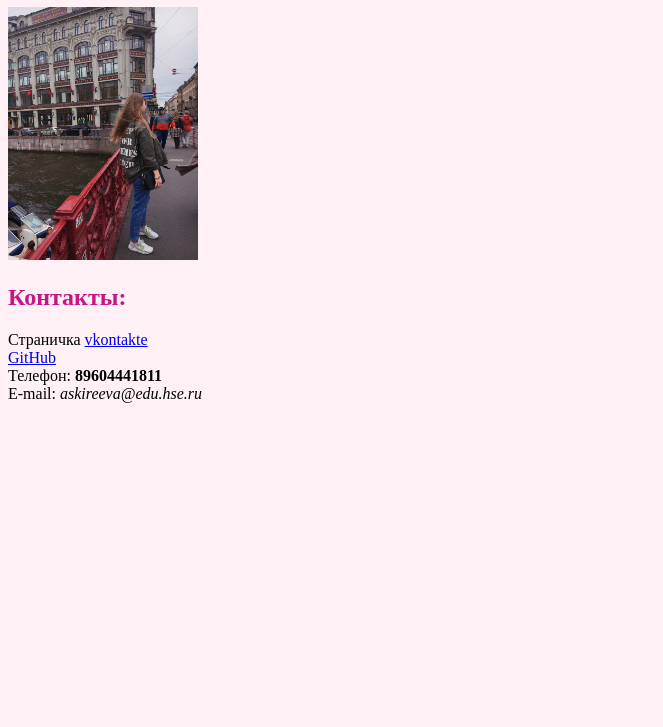
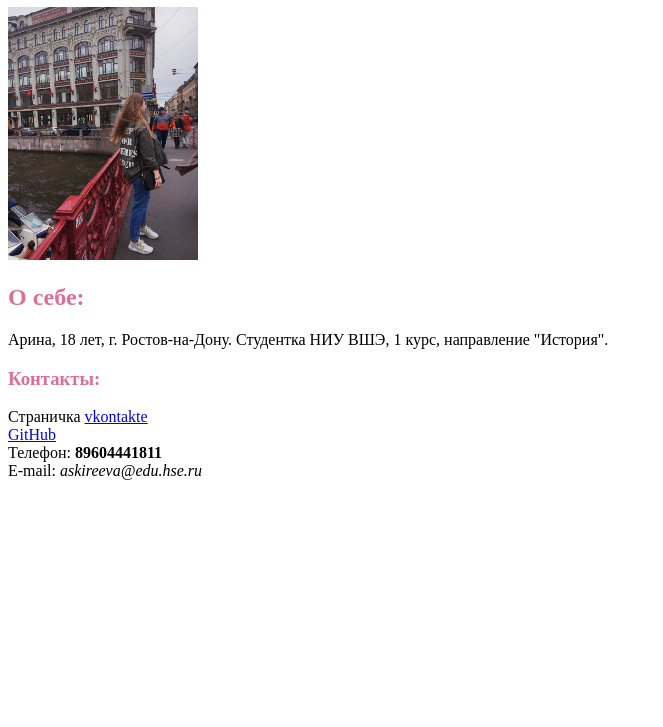
Before and after one commit to arinakireeva/arinakireeva.github.io, a plain HTML site: page index.html in a window 1280 px wide. Shown: the part 73-800 px from the top of the page, without its empty margins (0-663 px from the left). Drawn offline with Linux system fonts and the light colour scheme.

Commit message:
add smth

```diff
--- a/index.html
+++ b/index.html
@@ -2,9 +2,12 @@
   <html>
     <head>
 	<style>
-     body {background-color: LavenderBlush;}
+    div {
+    background: linear-gradient(to bottom, #ffe6ee 0%, #ff80aa 100%);
+	    }
      h1   {color: PaleVioletRed;}
-     h2    {color: MediumVioletRed;}
+     h2   {color: PaleVioletRed;}
+	 h3   {color: PaleVioletRed;}
     </style>
       <meta charset="utf-8">
       <title >Моя личная страничка</title>
@@ -13,7 +16,9 @@
       <left><h1>Арина Киреева</h1></left>
       <left><img alt="Это я" width="15%" src="спб.jpg"></left>
       <br/>
-      <h2>Контакты:</h2>
+	  <h2>О себе:</h2>
+	  Арина, 18 лет, г. Ростов-на-Дону. Студентка НИУ ВШЭ, 1 курс, направление "История".
+      <h3>Контакты:</h3>
       Страничка <a href=https://vk.com/kireevaaaaa>vkontakte</a>
       <br/>
       <a href=https://github.com/arinakireeva>GitHub</a>
```
